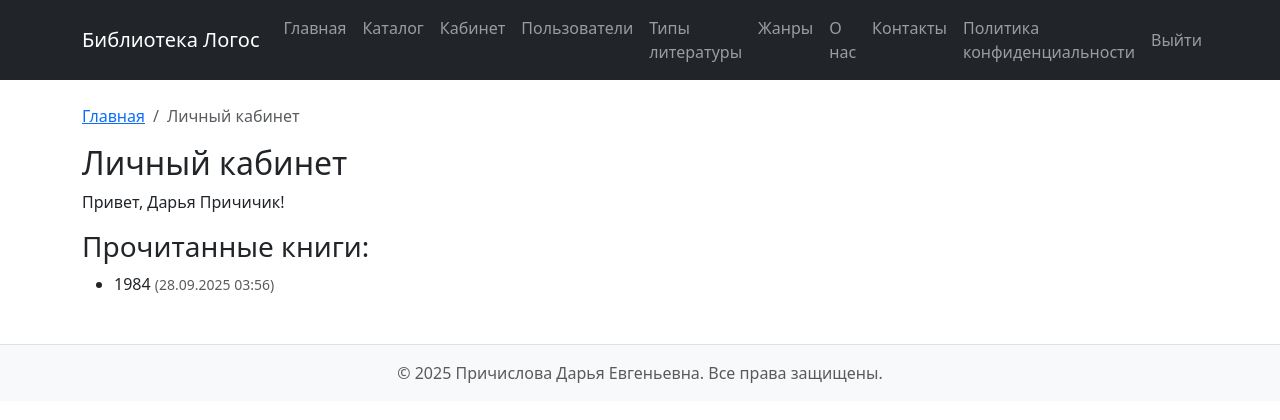
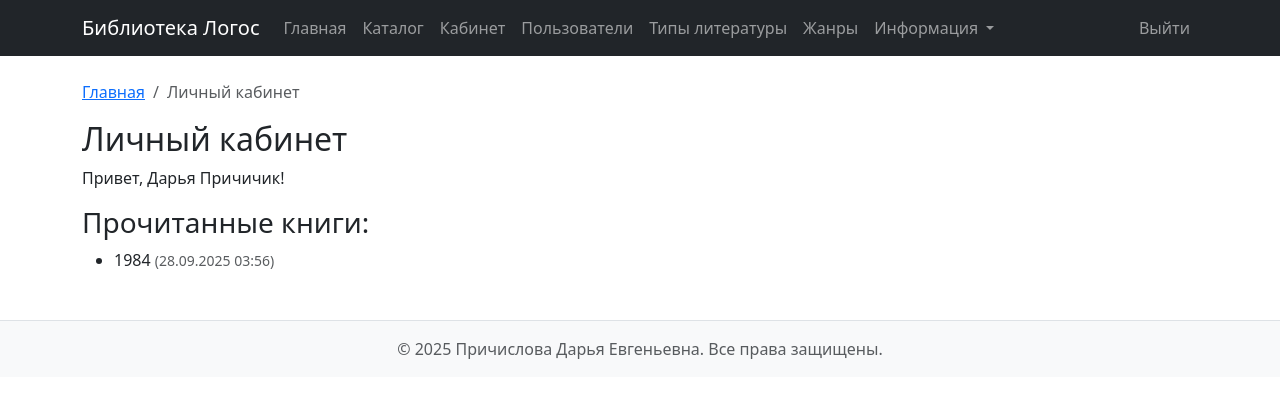
Before and after one commit to DaryaPrich/library_site, a Django app: page /account/ in a window 1280 px wide. Shown: the top 420 px of the page. Run offline with Django 5.2, Linux system fonts and the light colour scheme; a user stored in the database is signed in; data comes from the database, SQL or seed files in the repository; some libraries are stand-ins or nearby versions.

Commit message:
Сделан выпадающий пункт "Информация" на навигационной панели

```diff
--- a/library_site/main/templates/main/base.html
+++ b/library_site/main/templates/main/base.html
@@ -79,11 +79,19 @@
                 {% endif %}
 
 
-                <li class="nav-item"><a class="nav-link" href="/about/">О нас</a></li>
-                <li class="nav-item"><a class="nav-link" href="/contact/">Контакты</a></li>
-                <li class="nav-item">
-                    <a class="nav-link" href="{% url 'privacy_policy' %}">Политика конфиденциальности</a>
+                <li class="nav-item dropdown">
+                    <a class="nav-link dropdown-toggle" href="#" id="navbarInfoDropdown" role="button"
+                       data-bs-toggle="dropdown" aria-expanded="false">
+                        Информация
+                    </a>
+                    <ul class="dropdown-menu" aria-labelledby="navbarInfoDropdown">
+                        <li><a class="dropdown-item" href="{% url 'about' %}">О нас</a></li>
+                        <li><a class="dropdown-item" href="{% url 'contact' %}">Контакты</a></li>
+                        <li><a class="dropdown-item" href="{% url 'privacy_policy' %}">Политика конфиденциальности</a>
+                        </li>
+                    </ul>
                 </li>
+
 
             </ul>
             <ul class="navbar-nav">
```
